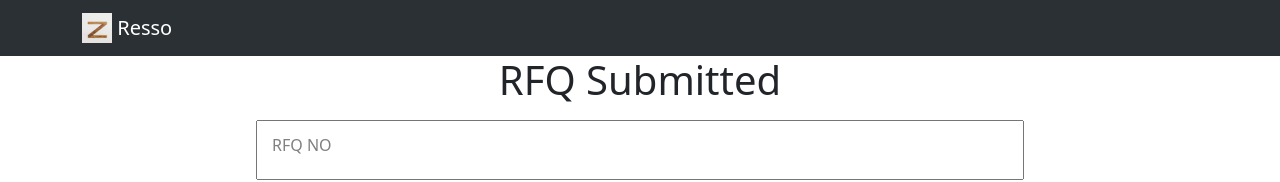
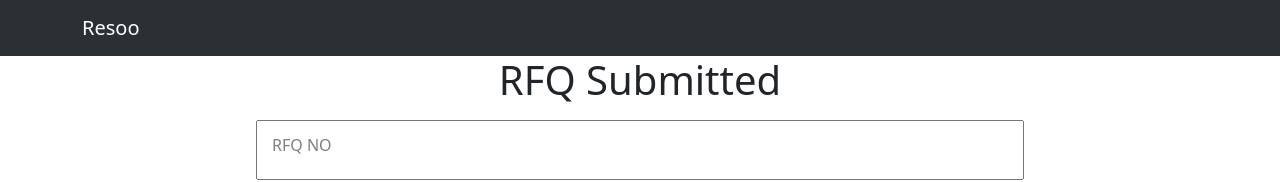
Before and after one commit to shubhkr8/bid-frontend, a React (Create React App) app: page / in a window 1280 px wide. Shown: the top 182 px of the page. Built offline with nearby package versions, Linux system fonts and the light colour scheme.

Commit message:
title updated

```diff
--- a/public/index.html
+++ b/public/index.html
@@ -2,7 +2,7 @@
 <html lang="en">
   <head>
     <meta charset="utf-8" />
-    <link rel="icon" href="%PUBLIC_URL%/favicon.ico" />
+    <link rel="icon" href="./img/RESOO_LOGO.png" />
     <meta name="viewport" content="width=device-width, initial-scale=1" />
     <meta name="theme-color" content="#000000" />
     <meta
@@ -24,7 +24,7 @@
       work correctly both with client-side routing and a non-root public URL.
       Learn how to configure a non-root public URL by running `npm run build`.
     -->
-    <title>React App</title>
+    <title>Resoo</title>
   </head>
   <body>
     <noscript>You need to enable JavaScript to run this app.</noscript>
--- a/src/components/Header/Header.js
+++ b/src/components/Header/Header.js
@@ -6,16 +6,7 @@ function Header() {
     <>
       <Navbar bg="primary" data-bs-theme="dark" className="bg-body-tertiary">
         <Container>
-          <Navbar.Brand href="#home">
-            <img
-              alt=""
-              src="/img/logo.jpg"
-              width="30"
-              height="30"
-              className="d-inline-block align-top"
-            />{" "}
-            Resso
-          </Navbar.Brand>
+          <Navbar.Brand href="#home">Resoo</Navbar.Brand>
         </Container>
       </Navbar>
     </>
```
